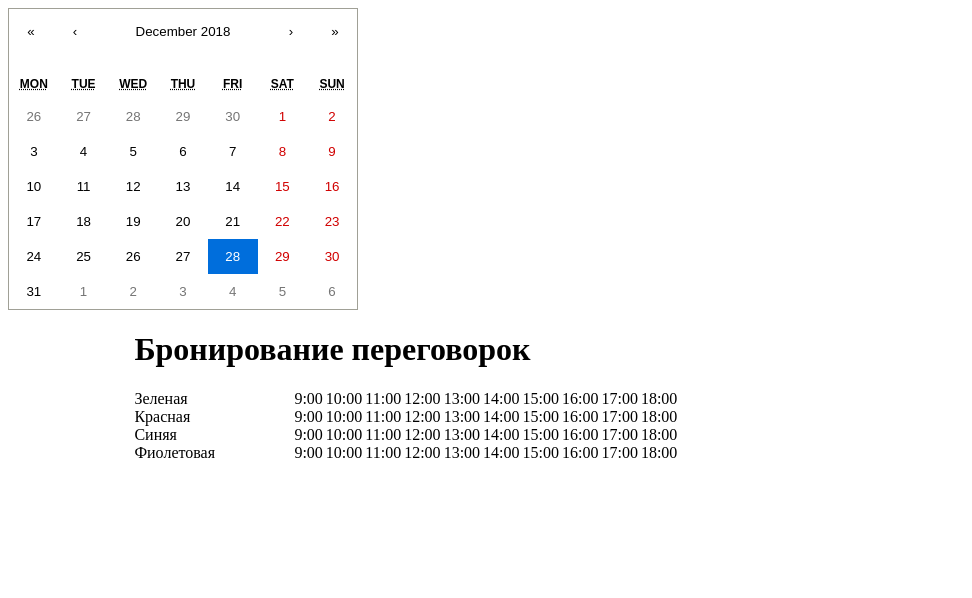
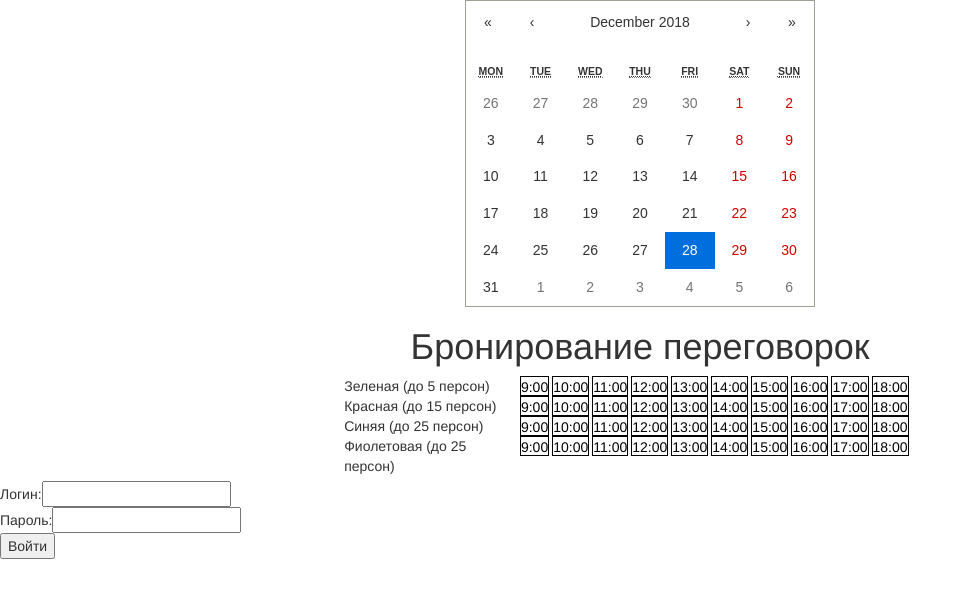
Before and after one commit to project2401/project_1, a React (Create React App) app in the folder project/: page / in a window 1280 px wide. Shown: the top 598 px of the page, without its empty margins (0-972 px from the left). Built offline with nearby package versions, Linux system fonts and the light colour scheme; the HTML template or start-up script is replaced by a standard one.

Commit message:
add login

```diff
--- a/project/public/index.html
+++ b/project/public/index.html
@@ -7,6 +7,8 @@
     <meta name="theme-color" content="#000000">
     <link rel="manifest" href="%PUBLIC_URL%/manifest.json">
     <title>React App</title>
+    <link rel="stylesheet" href="https://maxcdn.bootstrapcdn.com/bootstrap/3.3.7/css/bootstrap-theme.min.css" integrity="sha384-rHyoN1iRsVXV4nD0JutlnGaslCJuC7uwjduW9SVrLvRYooPp2bWYgmgJQIXwl/Sp" crossorigin="anonymous">
+    <link rel="stylesheet" href="https://maxcdn.bootstrapcdn.com/bootstrap/3.3.7/css/bootstrap.min.css" integrity="sha384-BVYiiSIFeK1dGmJRAkycuHAHRg32OmUcww7on3RYdg4Va+PmSTsz/K68vbdEjh4u" crossorigin="anonymous">
     <!-- <link rel="stylesheet" href="../src/style.css"> -->
 
   </head>
--- a/project/src/App.js
+++ b/project/src/App.js
@@ -1,152 +1,167 @@
-import React, { Component } from 'react';
-import './style.css';
-import Time from './components/Time';
-import Calendar from 'react-calendar';
+import React, { Component } from "react";
+import "./style.css";
+import Time from "./components/Time";
+import Calendar from "react-calendar";
+import MyForm from "./components/login/form"
+// import FormContainer from './components/login/FormContainer';
 // import 'moment-timezone';
 // import moment from 'moment';
 
 class App extends Component {
-    state={
-        datas:  JSON.parse(localStorage.getItem('data')) || [],
-        timeOfDate:
-      [
+  state = {
+    datas: JSON.parse(localStorage.getItem("data")) || [],
+    timeOfDate: [
       {
-          id:1,
-          time:'9:00'
+        id: 1,
+        time: "9:00"
       },
       {
-          id:2,
-          time:'10:00'
+        id: 2,
+        time: "10:00"
       },
       {
-          id:3,
-          time:'11:00'
+        id: 3,
+        time: "11:00"
       },
       {
-          id:4,
-          time:'12:00'
+        id: 4,
+        time: "12:00"
       },
       {
-          id:5,
-          time:'13:00'
+        id: 5,
+        time: "13:00"
       },
       {
-          id:6,
-          time:'14:00'
+        id: 6,
+        time: "14:00"
       },
       {
-          id:7,
-          time:'15:00'
+        id: 7,
+        time: "15:00"
       },
       {
-          id:8,
-          time:'16:00'
+        id: 8,
+        time: "16:00"
       },
       {
-          id:9,
-          time:'17:00'
+        id: 9,
+        time: "17:00"
       },
       {
-          id:10,
-          time:'18:00'
+        id: 10,
+        time: "18:00"
       }
     ],
-      booking:[
+    booking: [
       {
-          userId:1,
-          time:1,
-          date:'11/23/2018',
-          placeId:'green'
+        userId: 1,
+        time: 1,
+        date: "11/23/2018",
+        placeId: "green"
       }
-
     ],
-      changeDate:false,
+    changeDate: false,
     date: new Date(
       new Date().getFullYear(),
       new Date().getMonth() + 1,
       new Date().getDate()
     ),
-      zone : ['Зеленая', 'Красная', 'Синяя', 'Фиолетовая'],
+    zone: ["Зеленая (до 5 персон)", "Красная (до 15 персон)", "Синяя (до 25 персон)", "Фиолетовая (до 25 персон)"]
+  };
+
+  toggle = (e, time, zone, dtd) => {
+    if (getComputedStyle(e.target).color === "rgb(0, 0, 0)") {
+      this.clickTime(e, time, zone, dtd);
+    } else {
+      this.remove(e, time, zone, dtd);
     }
-
-    toggle  =(e, time, zone, dtd) => {
-      if(getComputedStyle( e.target).color === 'rgb(0, 0, 0)'){
-        this.clickTime(e, time, zone, dtd)
-      }else{
-        this.remove(e, time, zone, dtd)
-      }
-    }
+  };
 
   remove = (e, time, zone, dtd) => {
-
-      let arr = JSON.parse(localStorage.getItem('data')) == null ? []: JSON.parse(localStorage.getItem('data'));
+    let arr =
+      JSON.parse(localStorage.getItem("data")) == null
+        ? []
+        : JSON.parse(localStorage.getItem("data"));
     // console.log('this arrr',arr);
 
     for (let i = 0; i < arr.length; i++) {
-              if (arr[i].day === dtd.toISOString()
-                  && arr[i].color === zone
-                  && arr[i].id === 1
-                  && arr[i].time === time) {
-                  arr.splice(i,1)
-                  localStorage.setItem('data', JSON.stringify(arr))
-                  this.setState({datas: arr})
+      if (
+        arr[i].day === dtd.toISOString() &&
+        arr[i].color === zone &&
+        arr[i].id === 1 &&
+        arr[i].time === time
+      ) {
+        arr.splice(i, 1);
+        localStorage.setItem("data", JSON.stringify(arr));
+        this.setState({ datas: arr });
       }
     }
-    }
+  };
 
   clickTime = (e, time, zone, date) => {
     // debugger
     //   e.target.style.color = 'rgb(0, 39, 255)'
 
-      let arr = JSON.parse(localStorage.getItem('data')) == null ? []: JSON.parse(localStorage.getItem('data'));
+    let arr =
+      JSON.parse(localStorage.getItem("data")) == null
+        ? []
+        : JSON.parse(localStorage.getItem("data"));
 
     let obj = {
-        day:date,
-        color:zone,
+      day: date,
+      color: zone,
       id: 1,
       time: time
-      }
-      arr.push(obj)
-      localStorage.setItem('data', JSON.stringify(arr))
-      this.setState({datas: arr})
-    }
+    };
+    arr.push(obj);
+    localStorage.setItem("data", JSON.stringify(arr));
+    this.setState({ datas: arr });
+  };
 
-    infOrder = (time, zone, dtd)  =>  {
-    console.log('asfas')
-      let arr = JSON.parse(localStorage.getItem('data')) == null ? []: JSON.parse(localStorage.getItem('data'));
+  infOrder = (time, zone, dtd) => {
+    // console.log("asfas");
+    let arr =
+      JSON.parse(localStorage.getItem("data")) == null
+        ? []
+        : JSON.parse(localStorage.getItem("data"));
     for (let i = 0; i < arr.length; i++) {
-              if (arr[i].day === dtd.toISOString()
-                  && arr[i].color === zone
-                  && arr[i].id === 1
-                  && arr[i].time === time) {
+      if (
+        arr[i].day === dtd.toISOString() &&
+        arr[i].color === zone &&
+        arr[i].id === 1 &&
+        arr[i].time === time
 
+
+
+      ) {
         return true;
+
       }
     }
-          return false
-      }
+    return false;
+  };
 
-      onChange = date => this.setState({ date })
-
+  onChange = date => this.setState({ date });
 
   render() {
-    console.log( JSON.parse(localStorage.getItem('data')))
+    // console.log(JSON.parse(localStorage.getItem("data")));
     return (
       <div className="App">
-        <div className='wrapper'>
-        <Calendar onChange={(e)=>this.changeTime(e)}
+        <div className="wrapper">
+          <Calendar
             onChange={this.onChange}
-            value={this.state.date}/>
-          <div className='headar'>
-            <h1 className='headerTitle' >  Бронирование переговорок</h1>
+            value={this.state.date}
+          />
+          <div className="headar">
+            <h1 className="headerTitle"> Бронирование переговорок</h1>
             <section>
-                <div className='sectionRgeen'>
+              <div className="sectionRgeen">
                 <div className="greenZone">
-                    {this.state.zone.map(zone =>{
+                  {this.state.zone.map(zone => {
                     // console.log(zone)
-                      return(
+                    return (
                       <div className="zoneTitle">
-                          <div>{zone}</div>
+                        <div className="zoneText">{zone}</div>
                         <Time
                           time={this.state.timeOfDate}
                           clickTime={this.clickTime}
@@ -158,15 +173,17 @@ class App extends Component {
                           // changeDate={this.state.changeDate}
                         />
                       </div>
-                      )
+                    );
                   })}
                 </div>
               </div>
             </section>
           </div>
         </div>
+        {/* <FormContainer /> */}
+                <MyForm/>
       </div>
-    )
+    );
   }
 }
 
--- /dev/null
+++ b/project/src/components/login/form.js
@@ -0,0 +1,72 @@
+import React, { Component } from 'react'
+// import PropTypes from 'prop-types'
+// import { connect } from 'react-redux'
+
+export class MyForm extends Component {
+  constructor(props)
+  {
+     super(props);
+        this.state = {
+      login:'',
+      pass:'',
+      allow:''
+  }
+  }
+  onMyChange = (e) => {
+    if(e.target.name ==='login'){
+        this.setState({login: e.target.value})
+
+
+    }else{
+        this.setState({pass: e.target.value})
+
+    }
+
+  }
+  myClick = () =>{
+    var formData = new FormData();
+    formData.append('email', this.state.login);
+    formData.append('password', this.state.pass);
+    fetch( 'http://ec2-54-88-87-181.compute-1.amazonaws.com:8889/login',
+        {
+            method: "post",
+            body: formData,
+            credentials: 'omit',
+            mode: 'cors',
+        })
+        .then((res) => {
+            res.json()
+            .then((response) => {
+                console.log(response)
+            }).catch(function (error) {
+                console.log(error)
+            })
+        })
+        .catch((err) => {
+            console.log('error',err)
+        });
+  }
+
+  render() {
+
+    return (
+        <div>
+            <div>
+                <div>Логин:
+                    <input type="text"onChange={this.onMyChange} name="login"/>
+                </div>
+                <div>Пароль:
+                    <input type="password"onChange={this.onMyChange} name="pass"/>
+                </div>
+
+                <input type="button" onClick={this.myClick} value="Войти" />
+
+            </div>
+        </div>
+    )
+  }
+}
+
+
+
+export default MyForm;
--- a/project/src/style.css
+++ b/project/src/style.css
@@ -1,51 +1,78 @@
-.App .wrapper .headar {
+.App .wrapper,
+.App .react-calendar {
+  margin: 0 auto;
+}
+.App .wrapper .headar,
+.App .react-calendar .headar {
   width: 80%;
   margin: 0 auto;
 }
-.App .wrapper .headar .rum {
+.App .wrapper .headar .headerTitle,
+.App .react-calendar .headar .headerTitle {
+  display: flex;
+  justify-content: center;
+}
+.App .wrapper .headar .rum,
+.App .react-calendar .headar .rum {
   display: flex;
   justify-content: space-between;
 }
-.App .wrapper .headar .rum .rumDey {
+.App .wrapper .headar .rum .rumDey,
+.App .react-calendar .headar .rum .rumDey {
   display: flex;
   width: 80%;
   justify-content: space-between;
   flex-direction: column;
 }
-.App .wrapper .headar .rum .rumDey .mouth {
+.App .wrapper .headar .rum .rumDey .mouth,
+.App .react-calendar .headar .rum .rumDey .mouth {
   display: flex;
   justify-content: space-between;
 }
-.App .wrapper .headar .rum .rumDey .dey {
+.App .wrapper .headar .rum .rumDey .dey,
+.App .react-calendar .headar .rum .rumDey .dey {
   display: flex;
   justify-content: space-between;
 }
-.App .wrapper .headar .sectionRgeen {
+.App .wrapper .headar .sectionRgeen,
+.App .react-calendar .headar .sectionRgeen {
   display: flex;
   justify-content: space-between;
   margin-bottom: 5px;
 }
-.App .wrapper .headar .sectionRgeen .greenZone {
-  width: 800px;
+.App .wrapper .headar .sectionRgeen .greenZone,
+.App .react-calendar .headar .sectionRgeen .greenZone {
+  margin: 0 auto;
 }
-.App .wrapper .headar .sectionRgeen .greenZone .zoneTitle {
+.App .wrapper .headar .sectionRgeen .greenZone .zoneTitle,
+.App .react-calendar .headar .sectionRgeen .greenZone .zoneTitle {
   display: flex;
   justify-content: space-between;
 }
-.App .wrapper .headar .sectionRgeen .sectionTime {
+.App .wrapper .headar .sectionRgeen .greenZone .zoneTitle .zoneText,
+.App .react-calendar .headar .sectionRgeen .greenZone .zoneTitle .zoneText {
+  width: 200px;
+}
+.App .wrapper .headar .sectionRgeen .sectionTime,
+.App .react-calendar .headar .sectionRgeen .sectionTime {
   display: flex;
   justify-content: space-between;
   width: 80%;
 }
-.App .wrapper .headar .sectionRgeen .sectionTime .timeSection {
+.App .wrapper .headar .sectionRgeen .sectionTime .timeSection,
+.App .react-calendar .headar .sectionRgeen .sectionTime .timeSection {
   display: flex;
   flex-wrap: wrap;
   justify-content: flex-end;
 }
-.App .wrapper .headar .sectionRgeen .sectionTime .timeSection .time {
+.App .wrapper .headar .sectionRgeen .sectionTime .timeSection .time,
+.App .react-calendar .headar .sectionRgeen .sectionTime .timeSection .time {
+  border: 1px solid;
   margin-right: 3px;
+  height: 20px;
 }
-.App .wrapper .headar .sectionRgeen .sectionTime .timeSection .change {
+.App .wrapper .headar .sectionRgeen .sectionTime .timeSection .change,
+.App .react-calendar .headar .sectionRgeen .sectionTime .timeSection .change {
   color: #f00;
   margin-right: 3px;
 }
--- a/project/src/style.styl
+++ b/project/src/style.styl
@@ -1,8 +1,13 @@
 .App
     .wrapper
+    .react-calendar
+        margin 0 auto
         .headar
             width: 80%
             margin 0 auto
+            .headerTitle
+                display flex
+                justify-content: center
             .rum
                 display: flex
                 justify-content: space-between
@@ -22,10 +27,12 @@
                 justify-content: space-between
                 margin-bottom 5px
                 .greenZone
-                    width: 800px
+                    margin 0 auto
                     .zoneTitle
                         display: flex
                         justify-content: space-between
+                        .zoneText
+                            width: 200px
                 .sectionTime
                     display: flex
                     justify-content: space-between
@@ -35,7 +42,9 @@
                         flex-wrap: wrap;
                         justify-content: flex-end;
                         .time
+                            border: 1px solid
                             margin-right 3px
+                            height 20px
                         .change
                             color red
                             margin-right 3px
```
Also changed, not shown: project/src/components/Time/index.js (+22 -14 lines), project/src/simple.js (added, +62 -0 lines). Lines whose indentation alone changed are shown as unchanged.
